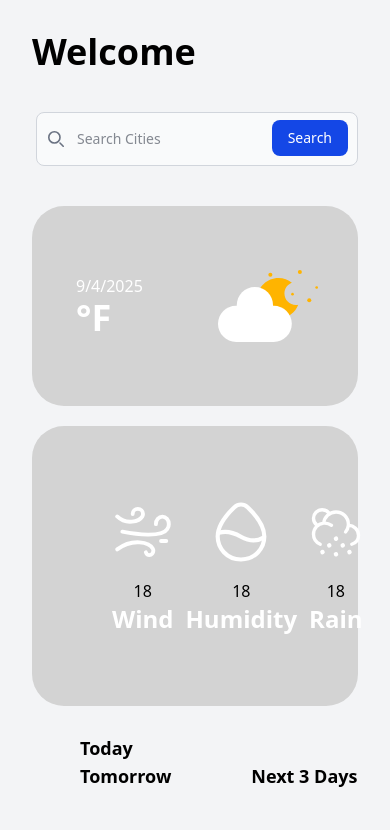
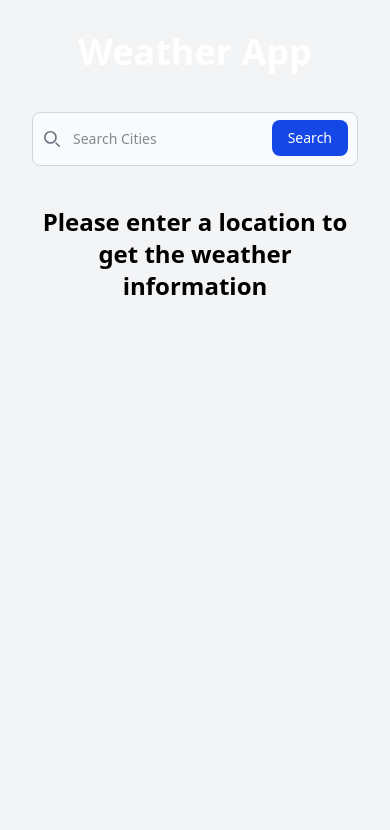
Before and after one commit to OBTITAN/React-Weather-App, a React (Vite) app: page / in a window 390 px wide. Shown: the top 830 px of the page. Built offline with nearby package versions, Linux system fonts and the light colour scheme; no server answers.

Commit message:
Made some layout adjustments for better responsiveness and centering of elements. Centering of the search bar and weather information container. Made the body of app only appear when a location is searched.

```diff
--- a/src/App.jsx
+++ b/src/App.jsx
@@ -15,7 +15,6 @@ function App() {
   const [location, setLocation] = useState(null);
   const [isLoading, setIsLoading] = useState(false);
   const [error, setError] = useState('');
-  const weatherInfo = "";
 
 
   const fetchWeatherData = async (locationQuery) => {
@@ -29,7 +28,6 @@ function App() {
       } else {
         const data = await response.json();
         setWeatherData(data);
-        weatherInfo = data.currentConditions;
         console.log(data);
         setError('');
       }
@@ -56,14 +54,18 @@ useEffect(() =>{
 
   return(
     <div>
-          <div>
-            <p className='font-extrabold text-left text-4xl mb-10'>Welcome</p>
+          <div className='text-white text-center mb-10'>
+            <p className='font-extrabold text-4xl'>Weather App</p>
           </div>
 
           <div className="mb-10">
             <Search setSearchTerm={setLocation}/>
           </div>
-
+          {location == null
+          ? (<div className='text-center text-2xl font-bold'>Please enter a location to get the weather information</div>)
+          :
+          (
+          <div className='max-w-screen mx-auto'>
           <div className='bg-[#D3D3D3] mb-5 p-10 rounded-4xl h-50 flex justify-center items-center space-x-3'>
 
               {isLoading? (<Spinner />)
@@ -109,9 +111,9 @@ useEffect(() =>{
               <WeatherCard weatherIcon='cloud-angled-rain-zap-icon.svg' iconAltText='thumdercloud with rain icon' />
               <WeatherCard weatherIcon='cloud-angled-zap-icon.svg' iconAltText='thundercloud icon' />
             </div>
+          </div>
 
-
-
+              )}
         </div>
   )
 }
--- a/src/components/Search.jsx
+++ b/src/components/Search.jsx
@@ -17,7 +17,7 @@ const Search = ({setSearchTerm}) => {
   }
 
   return (
-    <form className="max-w-md ml-1 mr-auto">
+    <form className="max-w-md max-w-md mx-auto">
     <label for="default-search" className="mb-2 text-sm font-medium text-gray-900 sr-only dark:text-white">Search</label>
     <div className="relative">
         <div className="absolute inset-y-0 start-0 flex items-center ps-3 pointer-events-none">
```
